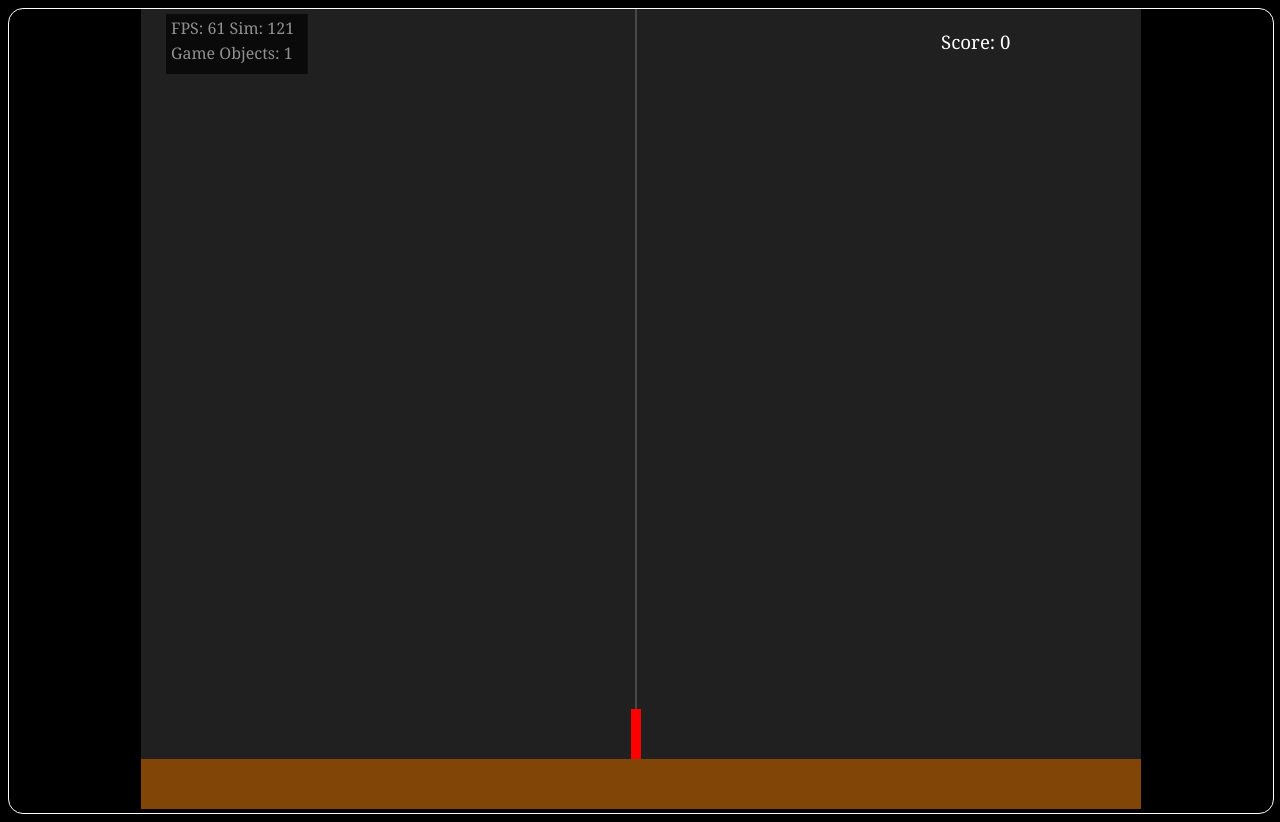
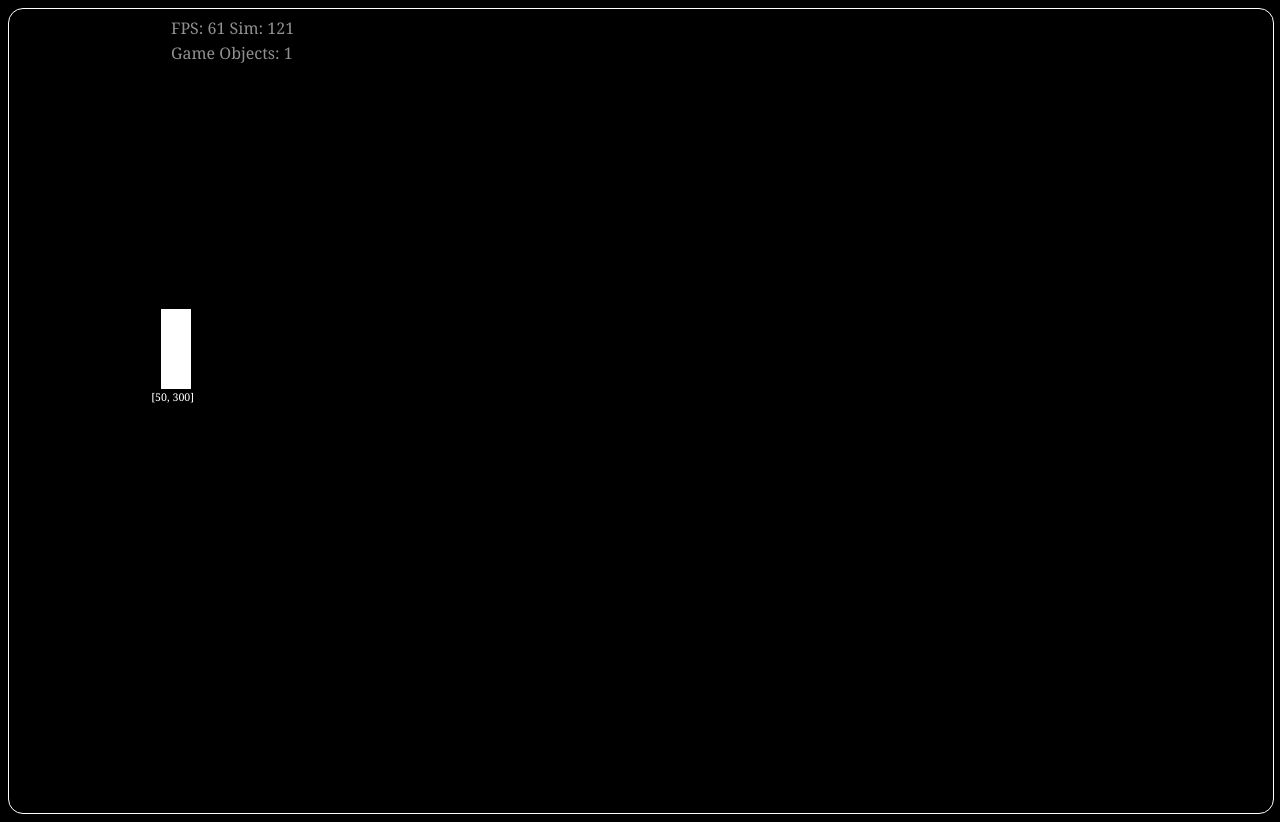
Before and after one commit to lede701/Canven, a plain HTML site: page index.html in a window 1280 px wide. Drawn offline with Linux system fonts and the light colour scheme.

Commit message:
Started working on the space shooter game.

```diff
--- a/index.html
+++ b/index.html
@@ -5,7 +5,7 @@
 	<meta charset="utf-8" />
 	<link type="text/css" rel="stylesheet" href="css/canven.min.css" />
 	<script type="text/javascript" src="js/canven-1.0.0.js"></script>
-	<script type="text/javascript" src="js/demogame.js"></script>
+	<script type="text/javascript" src="js/spaceman.js"></script>
 </head>
 <body>
 
--- a/js/canven-1.0.0.js
+++ b/js/canven-1.0.0.js
@@ -37,8 +37,22 @@ function Canven(config) {
 		let el = me.entityList;
 		let idx = el.length;
 		ent.Init({});
-		ent.id = idx;
+		ent.Id = idx;
 		el[idx] = ent;
+
+		// Check if there is a controller tied to the entity
+		if (typeof (ent.Controller) != 'undefined') {
+			let ctrl = ent.Controller;
+			ctrl.Init();
+			// We need to map the events to the controller
+			if (typeof (ctrl.HandleKeyDown)) {
+				this.Events.KeyDown(ctrl.HandleKeyDown);
+			}
+			if (typeof (ctrl.HandleKeyUp) != 'undefined') {
+				this.Events.KeyUp(ctrl.HandleKeyUp);
+			}
+		}
+
 	}
 
 	me.Clear = (ctx) => {
@@ -101,19 +115,15 @@ function Canven(config) {
 	};
 
 	me.HexToRGB = (hex) => {
-		let rgb = {
-			r: 0, g: 0, b: 0, toString: function () {
-				return `${this.r},${this.b},${this.b}`;
-		} };
 		if(hex[0] = '#'){
 			hex = hex.substring(1, hex.length).trim();
 		}
 
-		rgb.r = parseInt(hex.substr(0, 2), 16);
-		rgb.g = parseInt(hex.substr(2, 2), 16);
-		rgb.b = parseInt(hex.substr(4, 2), 16);
-
-		return rgb;
+		return me.CreateRGB(
+				parseInt(hex.substr(0, 2), 16),
+				parseInt(hex.substr(2, 2), 16),
+				parseInt(hex.substr(4, 2), 16)
+			);
 	};
 
 	me.CreateRGB = (r,g,b) => {
@@ -269,13 +279,13 @@ function Canven(config) {
 			// Going to see what the difference is if we test for collisions first before we move
 			me.Physics();
 			for (let i = 0; i < me.entityList.length; ++i) {
-				me.entityList[i].Move(me.deltaTime);
+				me.entityList[i].EngineMove(me.deltaTime);
 			}
 
 			let t1 = performance.now();
 			let waitTime = Math.max(1, (1000 / 120) - (t1 - t0));
 			setTimeout(me.Simulate, waitTime);
-			console.log(waitTime);
+			//console.log(waitTime);
 
 			// Calculate the deltaTime from this frame amount
 			me.deltaTime = Math.max(0, me._fpsCurr / me._simCurr);
@@ -366,6 +376,53 @@ function Canven(config) {
 	Object.assign(me, config);
 };
 
+class Controller {
+	constructor(config) {
+		this.keys = {}; // Create a blank object to store key mappings
+		this.keysDown = [];
+		Object.assign(this, config);
+	};
+
+	Init() {
+		// Initialize the keyDown array
+		for (let i = 0; i < 255; ++i) {
+			this.keysDown[i] = false;
+		}
+	};
+
+	// Check if a key state is down
+	KeyDown(key) {
+		let code = key;
+		// We should check and see if this is a mapped key code
+		if (typeof (this.keys[key]) != 'undefined') {
+			// Pull the key code from the key map
+			code = this.keys[key];
+		}
+		let retVal = false;
+		if (code >= 0 && code < 255) {
+			retVal = this.keysDown[code];
+		}
+		return retVal;
+	};
+
+	// Handle the event when the key is pressed down
+	HandleKeyDown(e) {
+		e = e || windows.event;
+		this.keysDown[e.which] = true;
+	}
+
+	// Handle the event when the key is released
+	HandleKeyUp(e) {
+		e = e || windows.event;
+		this.keysDown[e.which] = false;
+	}
+
+	// Change of plan I want to make this function actually work since we do have the kep map in this object
+	HasInput(key) {
+		return typeof (this.keys[key]) != 'undefined';
+	};
+}
+
 class Collider {
 	constructor(config) {
 		this.entity = null;
@@ -424,15 +481,18 @@ class EffectMultiply extends Effect {
 
 class Entity{
 	constructor(config) {
-		this.id = -1;
+		this._id = -1;
 		this.collider = null;
 		this.children = [];
+		this._debug = false;
 		this.effects = [];
+		this._layer = 1;
 		this.name = "Entity";
 		this.Parent = null;
 		this._position = new Vector2D(0, 0);
+		this._size = { height: 0, width: 0 }; // Create a new height and width object
 		this.Rotation = 0;
-		this.Pivot = new Vector2D(0, 0);
+		this._pivot = new Vector2D(0.5, 0.5); // Set default pivot point at the center of our object
 		this.Scale = new Vector2D(1, 1);
 		this.Velocity = new Vector2D(0, 0);
 
@@ -442,7 +502,9 @@ class Entity{
 	AddChild(child) {
 		let list = this.children;
 		let id = `${this.id}:${list.length}`;
-		child.Init({ id: id });
+		child.Init({});
+		child.Id = id;
+		child.Parent = this;
 		list[list.length] = child;
 
 		return this;
@@ -454,13 +516,31 @@ class Entity{
 		this.effects[idx] = effect;
 	};
 
+	get Debug() {
+		return this._debug;
+	};
+
+	set Debug(value) {
+		// Make sure debug is a boolean value
+		this._debug = value == true;
+	};
+
+	Draw(ctx) {
+		console.error("No defined draw method for entity");
+		return this;
+	};
+
+	get Empty() {
+		return this.children.length == 0;
+	};
+
 	EngineDraw(ctx) { // DO NOT overload this method unless you know what the f*ck your doing!
 		// Start pre rendering tasks
 		ctx.save();
 		let pos = this.Position;
 		// Calculate the objects draw position.
-		let mx = pos.x + this.Pivot.x;
-		let my = pos.y + this.Pivot.y;
+		let mx = pos.x - (this.Pivot.x * this.Size.width);
+		let my = pos.y + (this.Pivot.y * this.Size.height);
 
 		ctx.translate(mx, my);
 
@@ -476,15 +556,14 @@ class Entity{
 		// Call the client entity draw routine now that the core engine code is ready
 		this.Draw(ctx);
 		// Process each child object
-		if (this.children.length > 0) {
-			for (let i = 0; i < this.children.length; ++i){
-				this.children[i].EngineDraw(ctx);
-			}
-		}
+		//if (this.children.length > 0) {
+		//	for (let i = 0; i < this.children.length; ++i) {
+		//		this.children[i].EngineDraw(ctx);
+		//	}
+		//}
 
 		ctx.scale(1.0, 1.0);
-		if (this.Rotation != 0)
-		{
+		if (this.Rotation != 0) {
 			let radians = this.Rotation * (180 / Math.PI);
 			ctx.rotate(-radians);
 		}
@@ -492,20 +571,60 @@ class Entity{
 		ctx.restore();
 	};
 
-	Draw(ctx) {
-		console.error("No defined draw method for entity");
-		return this;
+	EngineMove(deltaTime) {// Don't overload the engine move method unless you know what the F*ck your doing!!!
+		// First move myself
+		this.Move(deltaTime);
+		// Check if we have any children
+		if (!this.Empty) {
+			// Process each child move
+			for (let i = 0; i < this.children.length; ++i) {
+				this.children[i].EngineMove(deltaTime);
+			}// End for index loop
+		}// Endif children are not empty
+	};
+
+	get Id() {
+		return this._id;
+	};
+
+	set Id(value) {
+		this._id = value;
 	};
 
 	Init(config) {
 		Object.assign(this, config);
 	};
 
+	get Layer() {
+		return this._layer;
+	}
+
+	set Layer(value) {
+		this._layer = value;
+		// We need to resort the parent array
+		if (typeof (this.Parent) != 'undefined' && this.Parent != null) {
+			this.Parent.children.sort((a, b) => a._layer - b._layer);
+		}
+	}
+
 	Move(deltaTime) {
-		this.Position.x += this.Velocity.x * deltaTime;
-		this.Position.y += this.Velocity.y * deltaTime;
+		//this.Position.x += this.Velocity.x * deltaTime;
+		//this.Position.y += this.Velocity.y * deltaTime;
 		return this;
 
+	};
+
+	get Pivot() {
+		return this._pivot;
+	}
+
+	get Position() {
+		return this._position;
+	};
+
+	set Position(pos) {
+		this._position.x = pos.x;
+		this._position.y = pos.y;
 	};
 
 	get RealPos() {
@@ -523,14 +642,15 @@ class Entity{
 		return pos;
 	};
 
-	get Position() {
-		return this._position;
+	get Size() {
+		return this._size;
 	};
 
-	set Position(pos) {
-		this._position.x = pos.x;
-		this._position.y = pos.y;
-	};
+	set Size(value) {
+		// Validate value object properties
+		if (typeof (value.height) != 'undefined') this._size.height = value.height;
+		if (typeof (value.width) != 'undefined') this._size.width = value.width;
+	}
 
 }// End Entity Definition
 
@@ -754,7 +874,6 @@ class Events {
 	// Quick methods to add events to common event types
 	///////////////////////////////////////////////////////
 	Click(handler) {
-		console.log('Adding click handler');
 		this.AddEventHandler('click', handler);
 	};
 
--- /dev/null
+++ b/js/spaceman.js
@@ -0,0 +1,197 @@
+// Welcome to space man the new space fighter game.  Play at your own risk!
+
+/* Okay all joking aside we need to do some documentation about how this game is played.  The first step is to make some game
+* design decisions.
+
+* What is the Ganre? Topdown scroller
+* What is the premis?  You have just joined the Galaxysquad who sole purpose in life is to defent the universe from people
+*		like me who just want to send asteroids and aliens to kill everything in sight.
+* Now that we know were going to be a space jocky what are we going to do to me a hero?
+* Shoot anything that isn't friendly!  Yikes with what?
+* Well we are going to give you a SLF-119 fighter which is equiped with a very powerful lazer gun.
+* Yeah anything esle?  I mean come on guys there isn't enough lazer power in the universe that can save us from the
+* onslaught of enemies your going to throw at me!
+* Since you are such a big baby how about we add some VERY powerful missle to your arsinel?  Will that help you go forth
+* and desroy everything in your sights?
+* Err yes I guess so....
+
+* So now our journey begins.  We need to find a ship for the player that can shoot lazer guns and missles that blow sh*t up!
+* Oh wait a second how am I suppose to control this ship and target enemies?
+* So we will need a way for the player to control their awesome ship.  How about for now we make it easy and give them
+* some basic controls:
+*			[A] - Move the ship left
+*			[D] - Move the ship right
+*			[S] - Move the ship down / slow it down so we will need some reverse thrusters :D
+*			[W] - Move the ship forward / yeahaw booster time!
+*			[Space] - Fire laser guns!  Blow some sh*t up
+*			[Enter] - Fire missles to do radius damage
+* Be careful when programming this one because we could do some real damage with the enter key!
+
+* So who are we going to fight?
+* Since you ask we are going to first start you out simple and have you clear the battle field of asteroids and debris.  Once
+* you understand how this all works we will send you one a few easy missions until your qualified to fight real ace pilots.
+* Level 1 - Asteroids and space debris
+* Level 2 - Training targets
+* Level 3 - Easy missions
+* Level 4 - Ace missions
+
+* So we are going to let you go from very to very hard in 4 steps.  Doesn't seem fair does it :D
+
+* Required Assets for the game
+*  1. Sprite sheet for main hero character the SLF-119
+*  2. Sprite sheets for asteroids
+*  3. Sprite sheets for debris
+*  4. Sprite sheet for alien space ship
+*  5. World texture map
+*  6. SOUND: Main Laser sounds
+*  7. SOUND: 5 different enemy explosions
+*  8. SOUND: main thrusters
+*  9. SOUND: reverse thrusters for main ship
+* 10. Etc...
+
+* As the project progress we will update these design documents.
+
+//*/
+
+// First thing we need to do is connect our script to the page loaded event
+
+if (window.addEventListener) {
+	window.addEventListener('load', Spaceman, false);
+} else {
+	window.attachEvent('onload', Spaceman);
+}
+
+function Spaceman()
+{
+	let engine = new Canven({
+		canvasId: 'theCanvas',
+		//_fpsShow: false,
+		clearClr: '#000000'
+	});
+	engine.Init();
+
+	let ship = new Fighter();
+	ship.Setup(engine.size);
+	ship.Controller = new KeyboardController();
+	engine.AddEntity(ship);
+
+	engine.Events.KeyUp((e) => {
+		e = e || windows.event;
+		switch (e.which) {
+			case 81:
+				engine.Close();
+				break;
+			default:
+				console.info(`Key: ${e.which}`);
+				break;
+		}
+
+	});
+
+	engine.Run();
+}
+
+/////////////////////////////////////////
+// Input controller definitions
+////////////////////////////////////////
+
+class KeyboardController extends Controller {
+	constructor(config) {
+		super(config);
+		let keymap = this.keys;
+		keymap.quit = 81;	// Need a way to quite the game which will be Q
+		keymap.up = 87;		// Assign the W key to this value
+		keymap.down = 83;	// Assign the S key to this value
+		keymap.left = 65;	// Assign the A key to this value
+		keymap.right = 68;	// Assign the D key to this value
+		keymap.fire1 = 32;	// Assign the SPACE key to this value
+		keymap.fire2 = 13;	// Assign the ENTER key to this value
+	};
+}
+
+/////////////////////////////////////////
+// Space ship definitions
+////////////////////////////////////////
+
+class Fighter extends Entity {
+	constructor(config) {
+		super(config);
+		this.Size = { width: 30, height: 80 };
+		this.Debug = true;
+		this._controller = undefined;
+	};
+
+	Draw(ctx) {
+		// Why is the draw routine being called twice?
+		let oldStyle = ctx.fillStyle;
+		let x = -(this.Size.width / 2)
+		let y = -(this.Size.height / 2);
+		// TODO: move the RGBA color to a defined sprite color
+		ctx.fillStyle = 'rgba(255,255,255,255)';
+		ctx.rect(x, y, this.Size.width, this.Size.height);
+		ctx.fill();
+
+		// Show some basic sprite debug code
+		if (this.Debug) {
+			let oldFont = ctx.font;
+			let msg = this.Position.toString();
+			let width = ctx.measureText(msg).width;
+			ctx.font = "8pt Georgia";
+			ctx.fillText(msg, x - (width / 4), -(y - 12));
+			ctx.font = oldFont;
+		}
+
+		ctx.fillStyle = oldStyle;
+		return this;
+	};
+
+	Move(deltaTime) {
+		let vx = 0;
+		let vy = 0;
+		//Move can be so much fun!
+		if (typeof (this.Controller) != 'undefined') {
+			let ctrl = this.Controller;
+			if (ctrl.KeyDown('up')) {
+				vx = this.Velocity.x;
+			}else if(ctrl.KeyDown('down'))
+			{
+				vx = -this.Velocity.x;
+			}
+
+			if (ctrl.KeyDown('right')) {
+				vy = this.Velocity.y;
+			} else if (ctrl.KeyDown('left')) {
+				vy = -this.Velocity.y;
+			}
+		}
+
+		// We should now be able to move
+		this.Position.x += vx;
+		this.Position.y += vy;
+	};
+
+	Setup(world) {
+		this.Position.x = 50;
+		this.Position.y = 300;
+	}
+
+	get Controller() {
+		return this._controller;
+	};
+
+	set Controller(value) {
+		// Validate controller
+		if (value.HasInput('up')
+			&& value.HasInput('down')
+			&& value.HasInput('left')
+			&& value.HasInput('right')
+			&& value.HasInput('fire1')
+			&& value.HasInput('fire2')
+			) {
+			this._controller = value;
+		} else {
+			// Throw a game error
+			console.error('Invalid controller!');
+		}
+	};
+};
```
